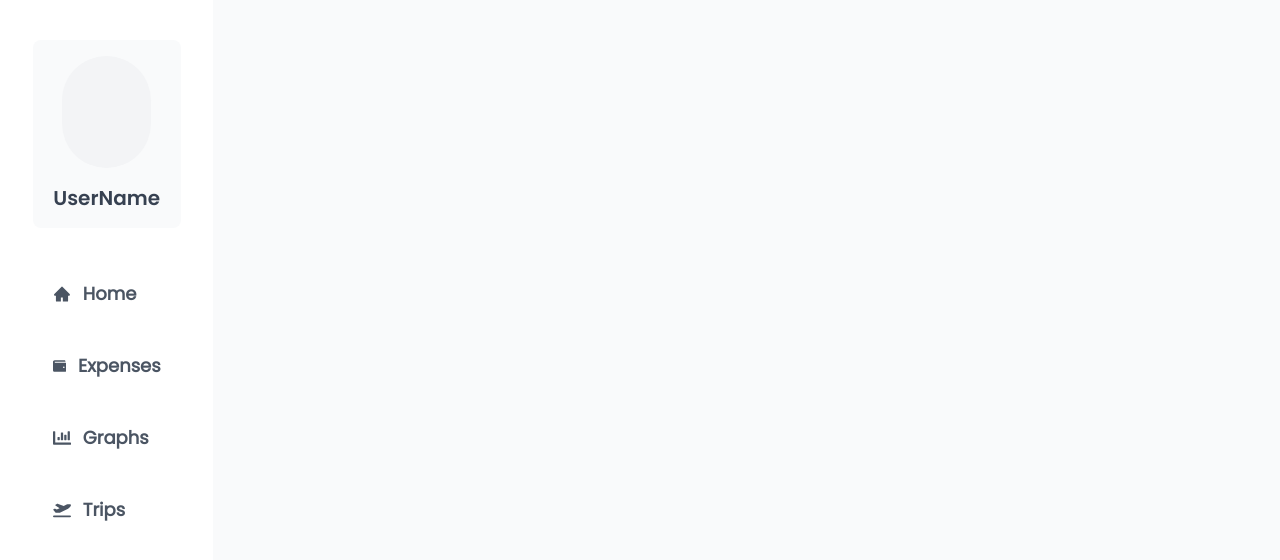
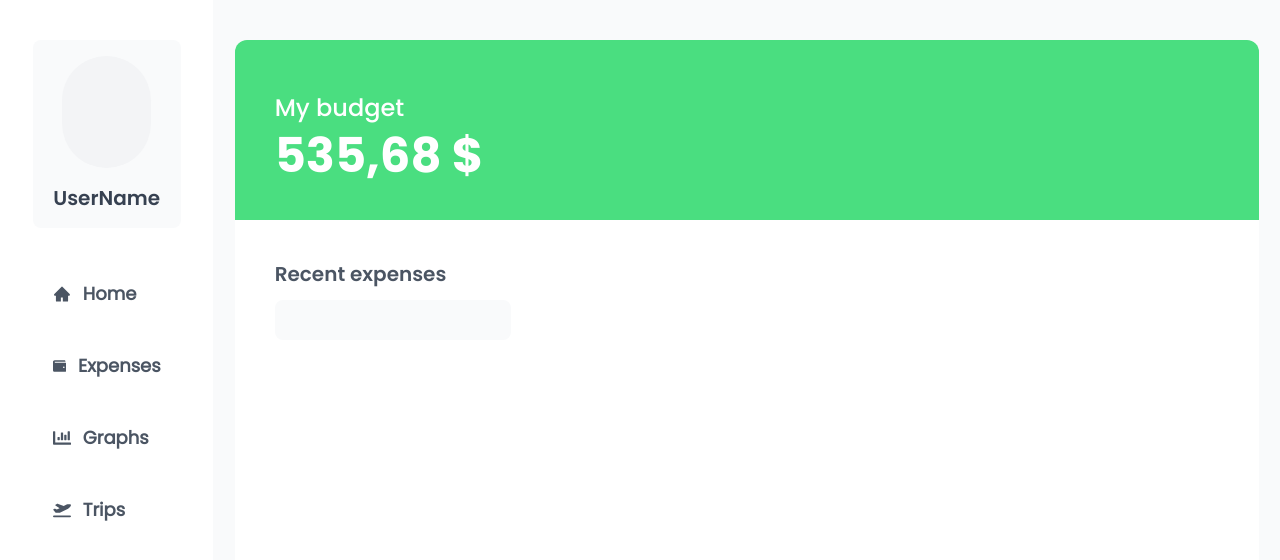
Before and after one commit to vexior27/BudgetFlow, a React (Create React App) app: page / in a window 1280 px wide. Shown: the top 560 px of the page. Built offline with nearby package versions, Linux system fonts and the light colour scheme.

Commit message:
homepage

```diff
--- a/src/App.js
+++ b/src/App.js
@@ -5,11 +5,13 @@ import React from 'react';
 import ReactDOM from 'react-dom/client';
 
 import Menu from './components/Menu';
+import Home from './components/home/Home';
 
 function App() {
   return (
-    <div className='bg-gray-50'>
+    <div className='bg-gray-50 flex flex-row justify-center items-center'>
       < Menu />
+      < Home />
     </div>
 
   );
--- /dev/null
+++ b/src/components/home/Home.js
@@ -0,0 +1,20 @@
+
+import React from 'react';
+import ReactDOM from 'react-dom/client';
+
+export default function Home() {
+   return (
+      <div className='w-4/5 h-90vh bg-white ml-auto mr-auto rounded-xl top-1/2 overflow-hidden'>
+         <div className='w-full h-1/4 bg-green-400 flex items-start justify-end flex-col gap-2 p-10 pl-15 text-white'>
+            <h3 className='text-2xl font-poppinsMedium'>My budget</h3>
+            <h1 className='text-5xl font-poppinsBold'>535,68 $</h1>
+         </div>
+         <div className='p-10 flex flex-col gap-3'>
+            <h1 className='text-gray-600 font-poppinsSemiBold text-xl'>Recent expenses</h1>
+            <div className='bg-gray-50 rounded-lg w-1/4 h-2/3 p-5'>
+
+            </div>
+         </div>
+      </div>
+   );
+}
--- a/tailwind.config.js
+++ b/tailwind.config.js
@@ -11,6 +11,9 @@ module.exports = {
         poppinsBold: ['Bold'],
         poppinsSemiBold: ['SemiBold'],
         poppinsExtraBold: ['ExtraBold']
+      },
+      height: {
+        '90vh': '90vh'
       }
     },
   },
```
